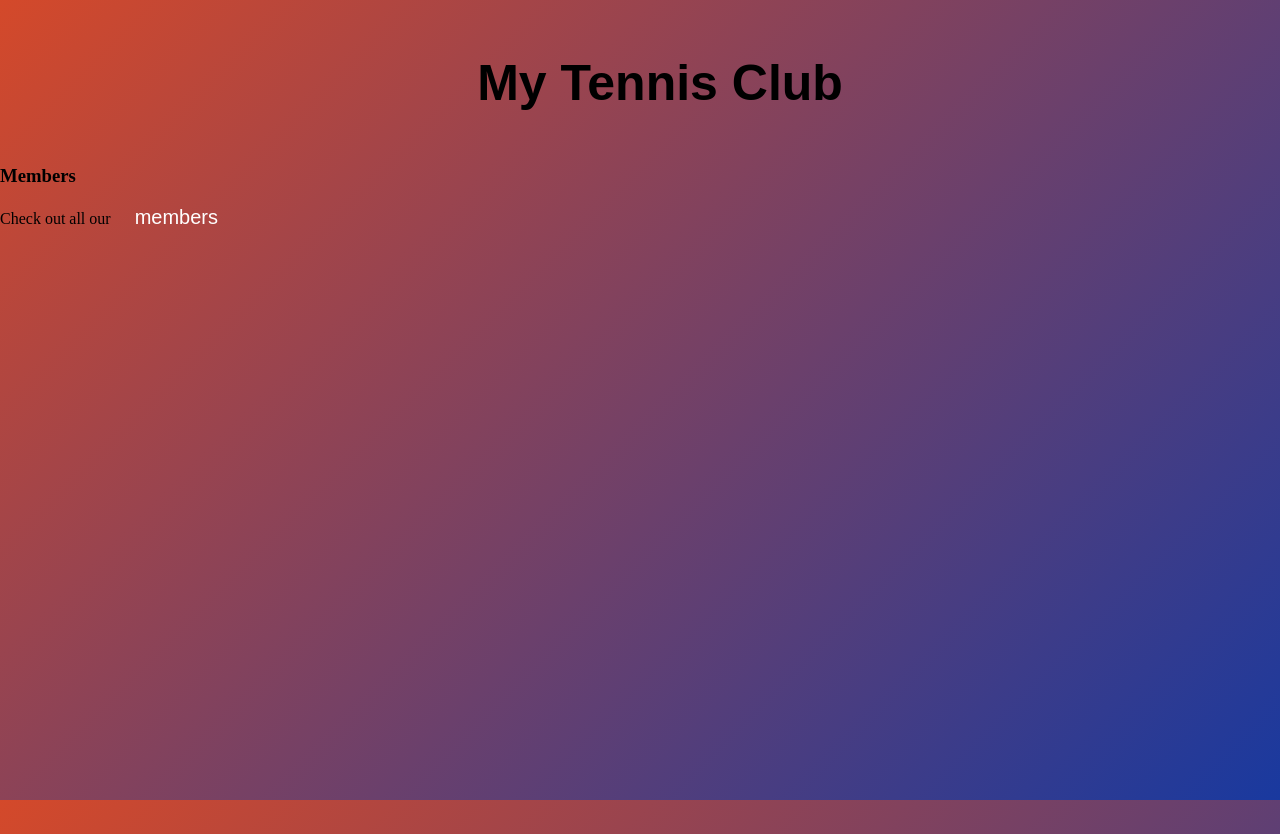
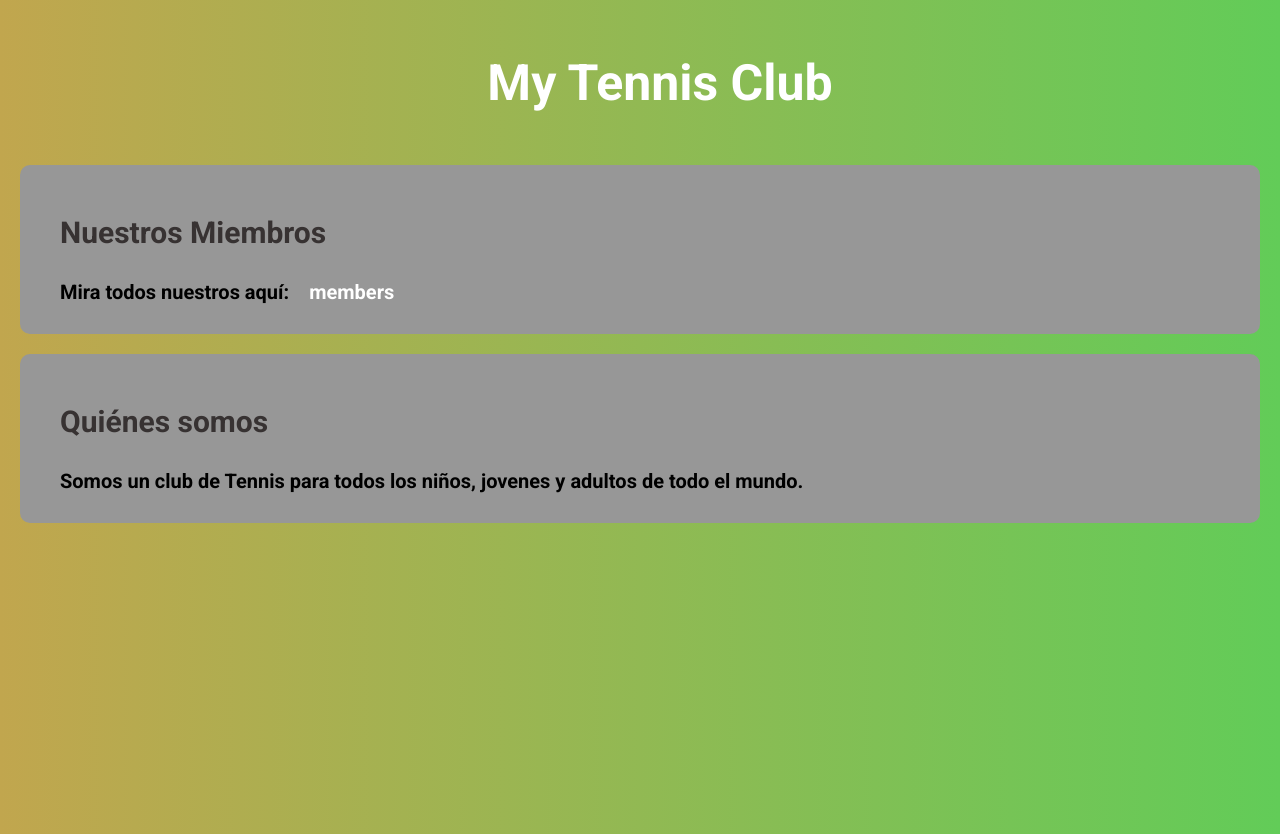
Before and after one commit to hdavid1206/Blog-Django, a Django app: page / in a window 1280 px wide. Run offline with Django 5.2, Linux system fonts and the light colour scheme.

Commit message:
Edite el css y agregue imagenes que no logre subir o trabajar

```diff
--- a/my_tennis_club/members/templates/all_members.html
+++ b/my_tennis_club/members/templates/all_members.html
@@ -11,11 +11,12 @@ My Tennis Club - List of all members
 <ul>
     {% for x in mymembers %}
 
-        <div>
+        <div class="card">
             <li>
                 <a href="details/{{ x.id }}">{{ x.firstname }} {{ x.lastname }}</a>
             </li>
         </div>
+        <br>
 
     {% endfor %}
 </ul>
--- a/my_tennis_club/members/templates/details.html
+++ b/my_tennis_club/members/templates/details.html
@@ -1,9 +1,11 @@
 <!DOCTYPE html>
 <html>
+<style>
 
+</style>
 <body>
 
-<h1>{{ mymember.firstname }} {{ mymember.lastname }}</h1>
+<h1 class=>{{ mymember.firstname }} {{ mymember.lastname }}</h1>
 
 <p>Phone: {{ mymember.phone }}</p>
 <p>Member since: {{ mymember.joined_date }}</p>
--- a/my_tennis_club/members/templates/main.html
+++ b/my_tennis_club/members/templates/main.html
@@ -1,13 +1,19 @@
 {% extends "master.html" %}
+{% load static %}
 
 {% block title %}
     My Tennis Club
 {% endblock %}
 
+{% block content %}
+    <h1 class="title-my_tennis_club">My Tennis Club</h1>
+    <section class="nuestros-miembros">
+        <h3 class="title-dashboard">Nuestros Miembros</h3>
+        <p class="parrafo-our-members">Mira todos nuestros aquí:<a>members</a></p>
+    </section>
 
-{% block content %}
-    <h1>My Tennis Club</h1>
-    <h3>Members</h3>
-    <p>Check out all our <a href="members/">members</a></p>
-
+    <section class="quienes-somos">
+        <h3 class="title-dashboard">Quiénes somos</h3>
+        <p class="parrafo-our-members">Somos un club de Tennis para todos los niños, jovenes y adultos de todo el mundo.</p>
+    </section>
 {% endblock %}
--- a/my_tennis_club/members/templates/master.html
+++ b/my_tennis_club/members/templates/master.html
@@ -1,19 +1,23 @@
 <!DOCTYPE html>
 <html>
 <head>
+    <link rel="preconnect" href="https://fonts.googleapis.com">
+<link rel="preconnect" href="https://fonts.gstatic.com" crossorigin>
+<link href="https://fonts.googleapis.com/css2?family=Roboto:ital,wght@0,100..900;1,100..900&display=swap" rel="stylesheet">
     <style>
         html, body {
             height: 100%;
             margin: 0;
             padding: 0;
+            font-family: 'Roboto', sans-serif;
         }
 
         body {
-            background: linear-gradient(135deg, #D4492A, #19399F);
+            background: linear-gradient(270deg, #62CC58, #C1A64E);
             background-repeat: no-repeat;
             background-attachment: fixed;
         }
-        div{
+        .card{
             background-color: rgba(39, 30, 30, 1);
             border: 1px solid rgba(144, 139, 139, 1);
             padding: 20px;
@@ -29,13 +33,17 @@
             text-align: center;
             margin-left: 40px;
             padding: 20px;
-            font-family: Arial, sans-serif;
             font-size: 50px;
             color: rgba(0, 0, 0, 1);
         }
+        .title-my_tennis_club{
+            font-size: 50px;
+            color: rgba(255, 255, 255, 1);
+            border-radius: 10px;
+
+        }
 
         a{
-            font-family: Arial, sans-serif;
             font-size: 20px;
             color: rgba(255, 255, 255, 1);
             margin-left: 20px;
@@ -54,6 +62,42 @@
             align-items: center;
             justify-content: center;
         }
+        .nuestros-miembros{
+            background-color: rgba(151, 151, 151, 1);
+            padding: 20px;
+            margin-left: 20px;
+            margin-right: 20px;
+            margin-top: 20px;
+            margin-bottom: 20px;
+            border-radius: 10px;
+        }
+        .title-dashboard {
+            font-size: 30px;
+            color: rgba(55, 50, 50, 1);
+            margin-left: 20px;
+        s}
+        .parrafo-our-members{
+            font-size: 20px;
+            color: rgba(0, 0, 0, 1);
+            font-weight: bold;
+            margin-left: 20px;
+            margin-bottom: 10px;
+        }
+        .link-members{
+            font-size: 20px;
+            color: rgba(255, 255, 255, 1);
+
+            margin-bottom: 10px;
+        }
+        .quienes-somos{
+            background-color: rgba(151, 151, 151, 1);
+            padding: 20px;
+            margin-left: 20px;
+            margin-right: 20px;
+            margin-top: 20px;
+            margin-bottom: 20px;
+            border-radius: 10px;
+        }
     </style>
 <title>
 
```
Also changed, not shown: my_tennis_club/my_tennis_club/settings.py (+4 -12 lines), my_tennis_club/members/img/mytennisclub.jpeg (added), my_tennis_club/members/img/mytennisclub.png (added).
